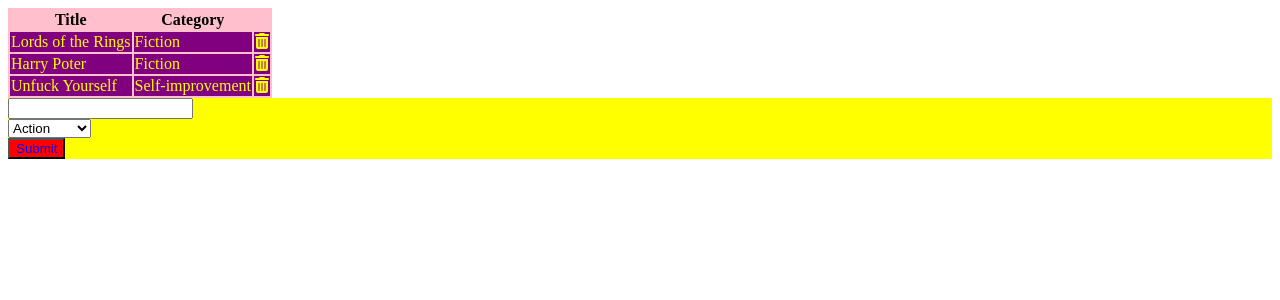
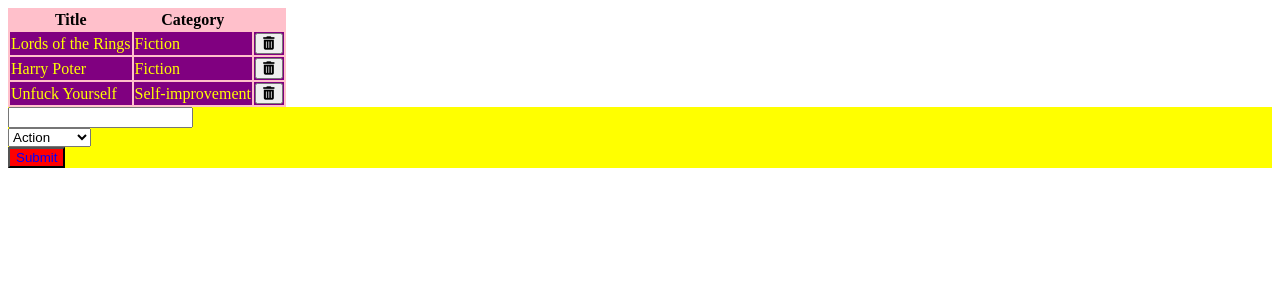
Before and after one commit to mariosknl/book_store, a React (Create React App) app: page / in a window 1280 px wide. Shown: the top 300 px of the page. Built offline with nearby package versions, Linux system fonts and the light colour scheme.

Commit message:
add remove book dispatch action

```diff
--- a/src/components/Book.js
+++ b/src/components/Book.js
@@ -8,8 +8,10 @@
 `;
 
 export default function Book(props) {
-  const { book } = props;
-  const { title, category } = book;
+  const { book, handleRemove } = props;
+  const {
+    id, title, category,
+  } = book;
   return (
     <StyledRow>
       <td>
@@ -19,7 +21,9 @@
         { category}
       </td>
       <td>
-        <i className="fas fa-trash-alt" />
+        <button type="submit" onClick={() => handleRemove(id)}>
+          <i className="fas fa-trash-alt" />
+        </button>
       </td>
     </StyledRow>
   );
@@ -28,5 +32,6 @@
 Book.propTypes = {
   // eslint-disable-next-line react/forbid-prop-types
   book: PropTypes.object.isRequired,
+  handleRemove: PropTypes.func.isRequired,
 
 };
--- a/src/components/BooksList.js
+++ b/src/components/BooksList.js
@@ -1,13 +1,20 @@
 import React from 'react';
 import styled from 'styled-components';
-import { useSelector } from 'react-redux';
+import { useSelector, useDispatch } from 'react-redux';
 import Book from './Book';
+import actions from '../actions/index';
 
 const StyledBooksList = styled.table`
   background: pink;
 `;
 
 export default function BooksList() {
+  const { removeBook } = actions;
+  const dispatch = useDispatch();
+  const handleRemoveBook = id => {
+    console.log(id);
+    dispatch(removeBook(id));
+  };
   const books = useSelector(state => state.books);
   return (
     <StyledBooksList>
@@ -19,7 +26,7 @@
       </thead>
       <tbody>
         {books.map(book => (
-          <Book book={book} key={book.id} />
+          <Book book={book} key={book.id} handleRemove={handleRemoveBook} />
         ))}
 
       </tbody>
--- a/src/reducers/books.js
+++ b/src/reducers/books.js
@@ -3,7 +3,8 @@
     case ('CREATE_BOOK'):
       return ([...state, action.payload]);
     case ('REMOVE_BOOK'):
-      return { ...state, books: state.filter(book => book.id !== action.payload) };
+
+      return state.filter(book => book.id !== action.payload);
     default:
       return state;
   }
```
